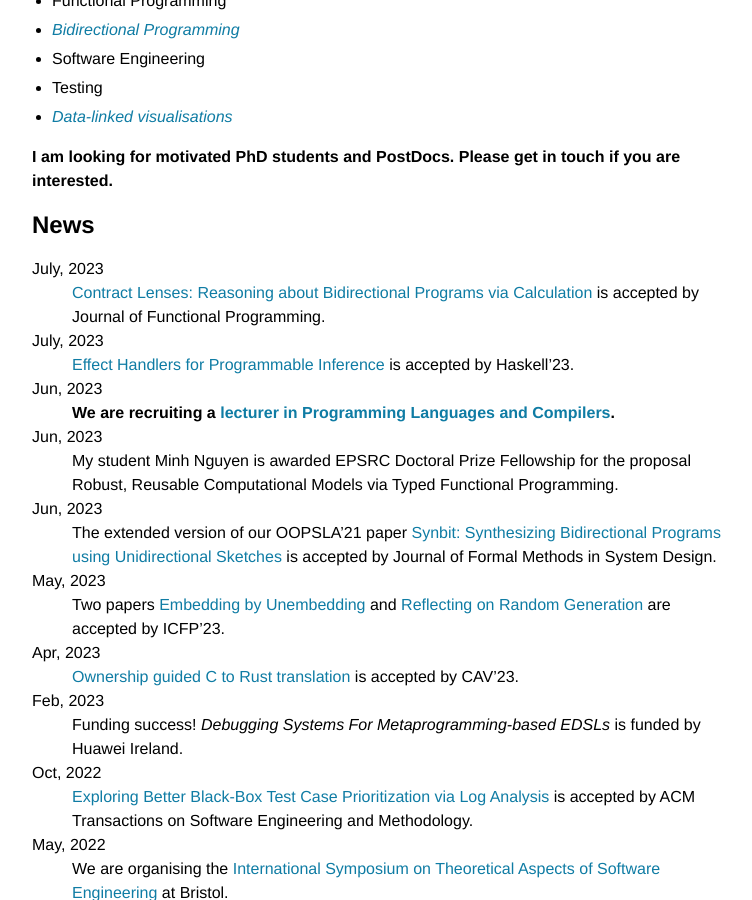
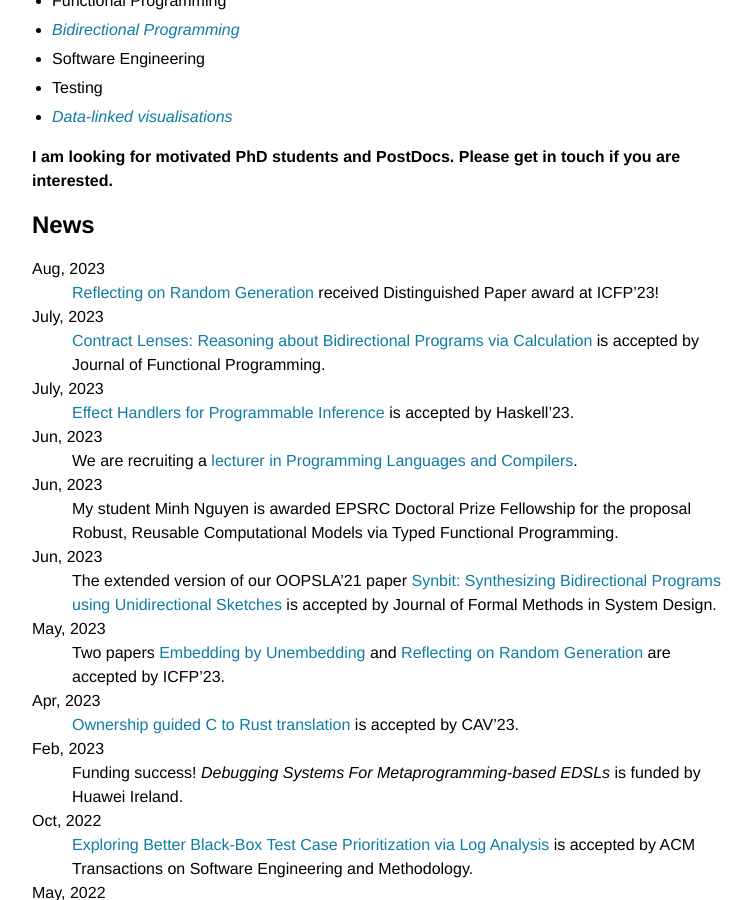
Before and after one commit to mengwangoxf/mengwangoxf.github.io, a Jekyll site: the page built from index.md, in a window 1280 px wide and 900 px high, scrolled down 834 px. Shown: the whole window, without its empty margins (258-1010 px from the left). Built offline with Jekyll 4.4.1, drawn with Linux system fonts in a browser that asks for light colours.

Commit message:
Distinguished paper

```diff
--- a/index.md
+++ b/index.md
@@ -30,6 +30,9 @@ The central theme of his research is to apply theoretical rigour to practical pr
 
 ## News
 
+Aug, 2023
+: [Reflecting on Random Generation](./Papers/ICFP23b.pdf) received Distinguished Paper award at ICFP'23!
+
 July, 2023
 : [Contract Lenses: Reasoning about Bidirectional Programs via Calculation](./Papers/JFP23.pdf) is accepted by Journal of Functional Programming.
 
@@ -38,7 +41,7 @@ July, 2023
 : [Effect Handlers for Programmable Inference](./Papers/Haskell23.pdf) is accepted by Haskell'23.
 
 Jun, 2023
-: **We are recruiting a [lecturer in Programming Languages and Compilers](https://www.bristol.ac.uk/jobs/find/details/?jobId=316176&jobTitle=Lecturer%20in%20Programming%20Languages%20and%20Compilers).**
+: We are recruiting a [lecturer in Programming Languages and Compilers](https://www.bristol.ac.uk/jobs/find/details/?jobId=316176&jobTitle=Lecturer%20in%20Programming%20Languages%20and%20Compilers).
 
 Jun, 2023
 : My student Minh Nguyen is awarded EPSRC Doctoral Prize Fellowship for the proposal Robust, Reusable Computational Models via Typed Functional Programming.
```
Also changed, not shown: publications.md (+1 -1 lines).
